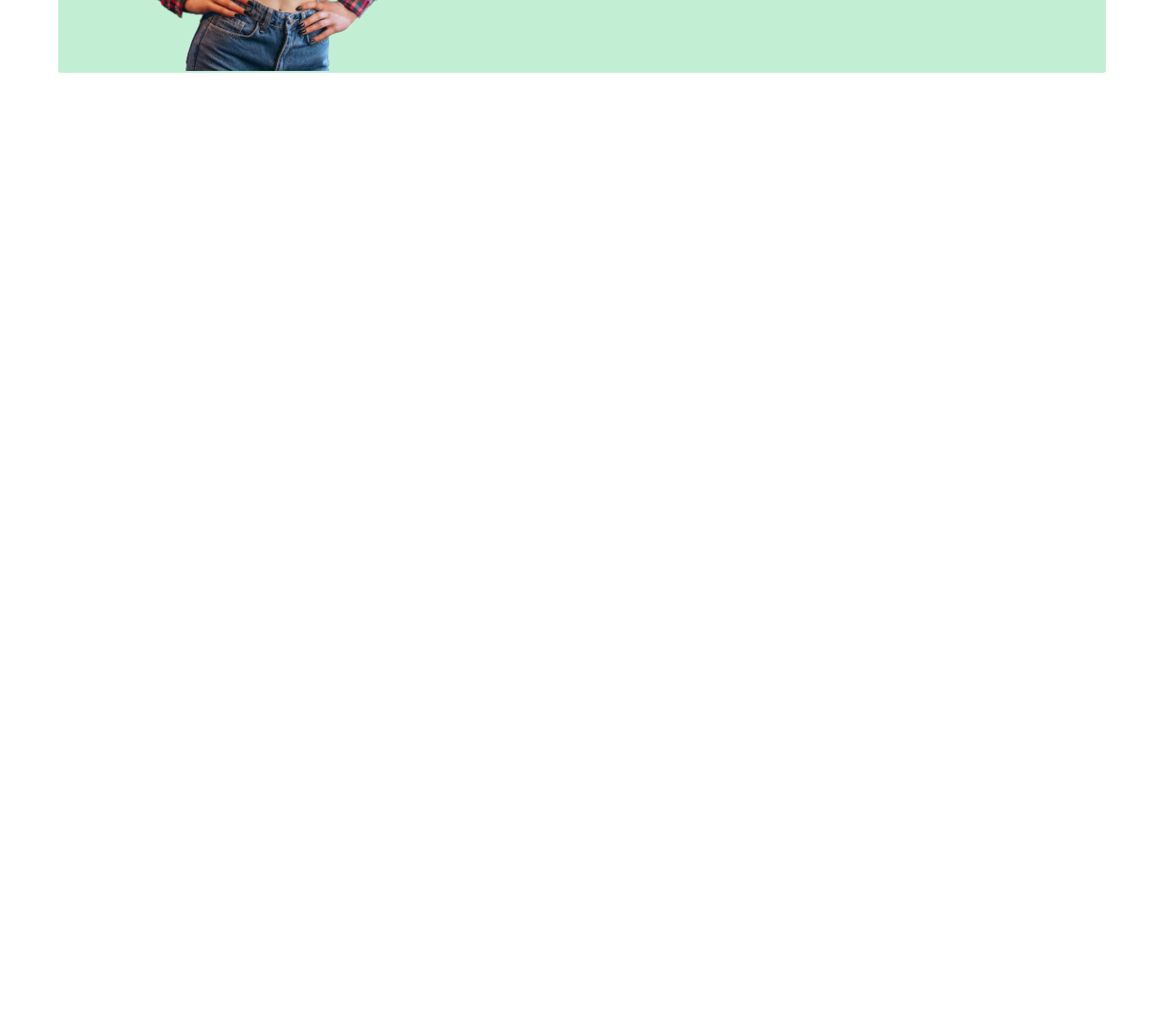
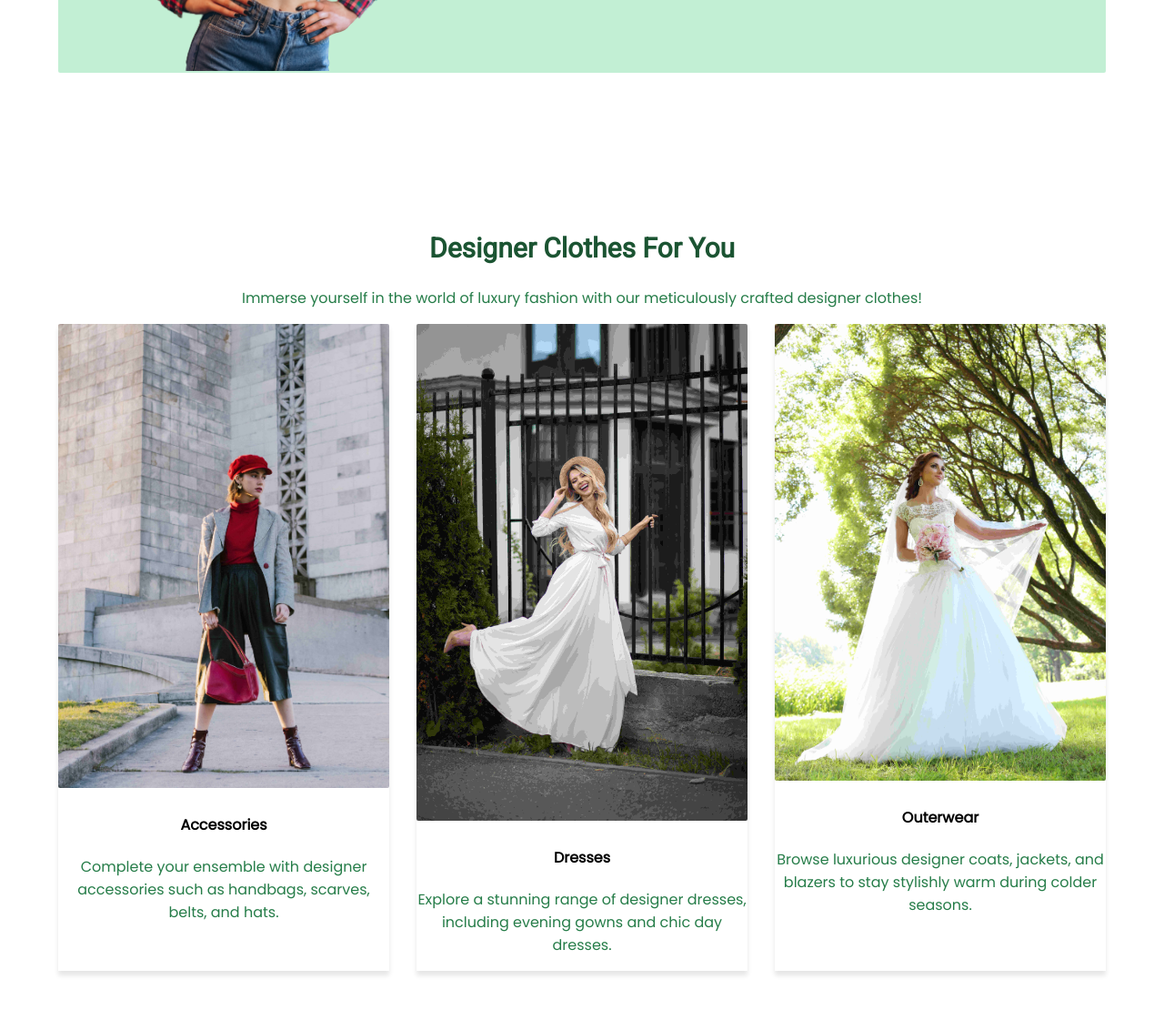
Before and after one commit to Sakil71/Smart-Wear, a plain HTML site: page index.html in a window 1280 px wide. Shown: the part 2615-3725 px from the top of the page at 91% size. Before the commit the page ends 2845 px from the top, so only its background shows below. Drawn offline with Linux system fonts and the light colour scheme.

Commit message:
Designer

```diff
--- a/index.html
+++ b/index.html
@@ -250,6 +250,46 @@
             </div>
 
         </section>
+
+        <section class="container">
+            <div>
+                <div class="best-selling-header">
+                    <h1>Designer Clothes For You</h1>
+                    <p>Immerse yourself in the world of luxury fashion with our meticulously crafted designer clothes!
+                    </p>
+                </div>
+
+                <div class="products">
+                    <div class="product">
+                        <img src="images/young-woman-red-cap-holding-bag-standing-front-building.jpg" alt="">
+                        <div>
+                            <h4>Accessories</h4>
+                            <p>Complete your ensemble with designer accessories such as handbags, scarves, belts, and
+                                hats.</p>
+                        </div>
+                    </div>
+
+                    <div class=" product">
+                        <img src="images/full-length-happy-beautiful-young-woman-wearing-dress-walking-street-while-standing-near-fence-beauty-fashion-concept (1).jpg"
+                            alt="">
+                        <div>
+                            <h4>Dresses</h4>
+                            <p>Explore a stunning range of designer dresses, including evening gowns and chic day
+                                dresses.</p>
+                        </div>
+                    </div>
+
+                    <div class="product">
+                        <img src="images/bride-wedding-day (1).jpg" alt="">
+                        <div>
+                            <h4>Outerwear</h4>
+                            <p>Browse luxurious designer coats, jackets, and blazers to stay stylishly warm during
+                                colder seasons.</p>
+                        </div>
+                    </div>
+                </div>
+            </div>
+        </section>
     </main>
 
 </body>
```
Also changed, not shown: images/beautiful-woman-with-bag-yellow (1).jpg (added), images/bride-wedding-day (1).jpg (added), images/full-length-happy-beautiful-young-woman-wearing-dress-walking-street-while-standing-near-fence-beauty-fashion-concept (1).jpg (added), images/young-woman-red-cap-holding-bag-standing-front-building.jpg (added).
